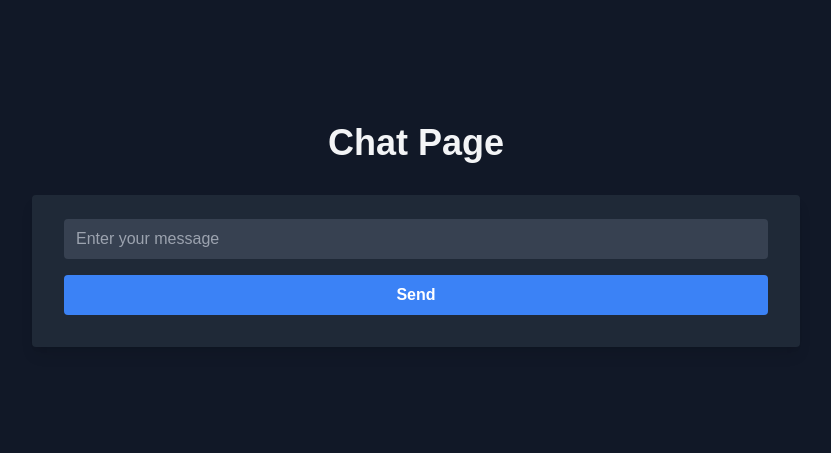
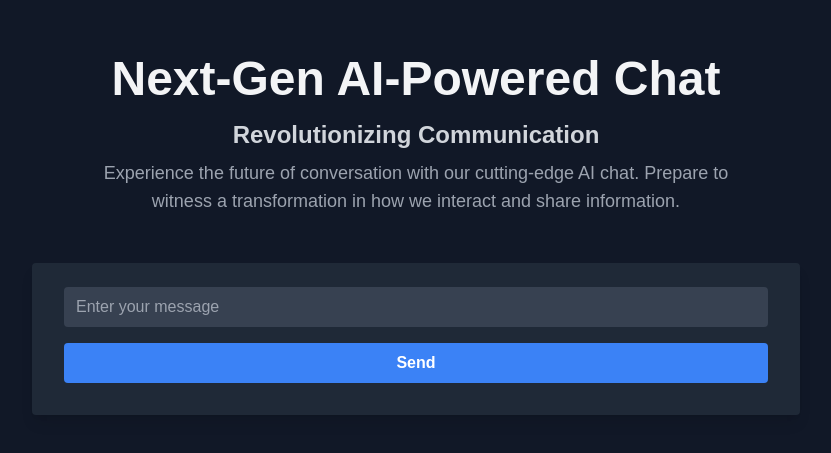
Before and after one commit to almagashi/friendship_meter, a Next.js app: page / in a window 1280 px wide. Shown: the part 157-610 px from the top of the page, without its empty margins (224-1055 px from the left). Built offline with nearby package versions, Linux system fonts and the light colour scheme.

Commit message:
update wordings

```diff
--- a/app/page.tsx
+++ b/app/page.tsx
@@ -23,9 +23,18 @@ const Home = () => {
 
   return (
     <main className="min-h-screen bg-gray-900 py-6 flex flex-col justify-center sm:py-12">
-      <h1 className="text-4xl font-bold text-center text-gray-100 mb-8">
-        Chat Page
-      </h1>
+      <div className="text-center mb-12">
+        <h1 className="text-5xl font-bold text-gray-100 mb-4">
+          Next-Gen AI-Powered Chat
+        </h1>
+        <h2 className="text-2xl font-semibold text-gray-300 mb-2">
+          Revolutionizing Communication
+        </h2>
+        <p className="text-lg text-gray-400 max-w-2xl mx-auto">
+          Experience the future of conversation with our cutting-edge AI chat.
+          Prepare to witness a transformation in how we interact and share information.
+        </p>
+      </div>
       <section className="max-w-3xl mx-auto w-full">
         <div className="bg-gray-800 shadow-lg rounded px-8 pt-6 pb-8 mb-4">
           {!response && (
```
